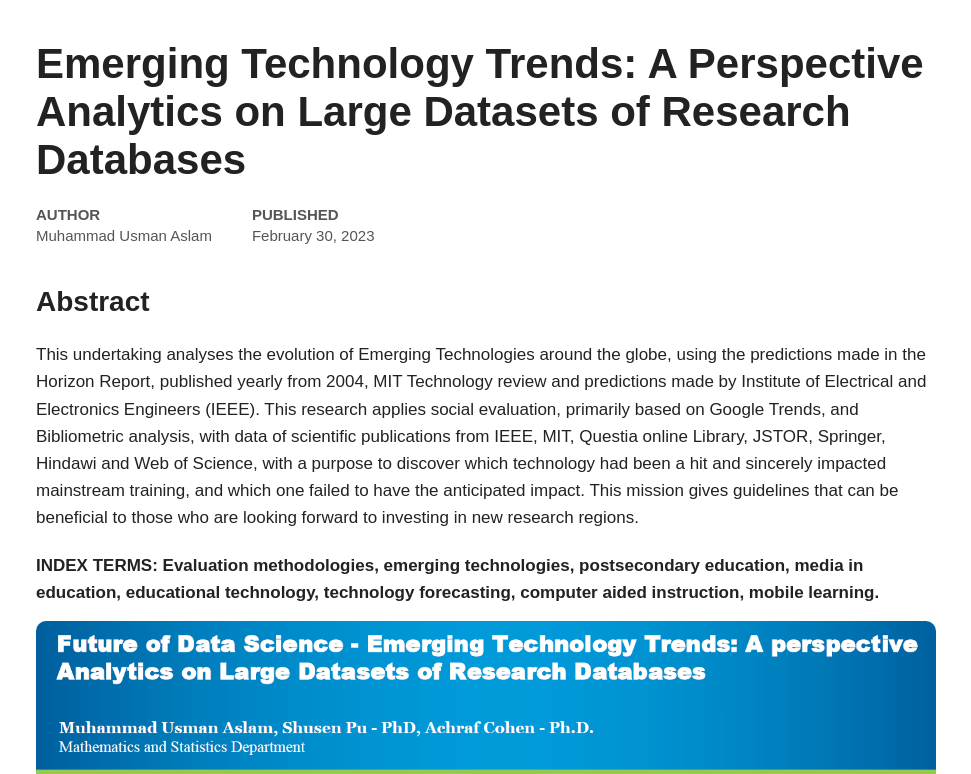
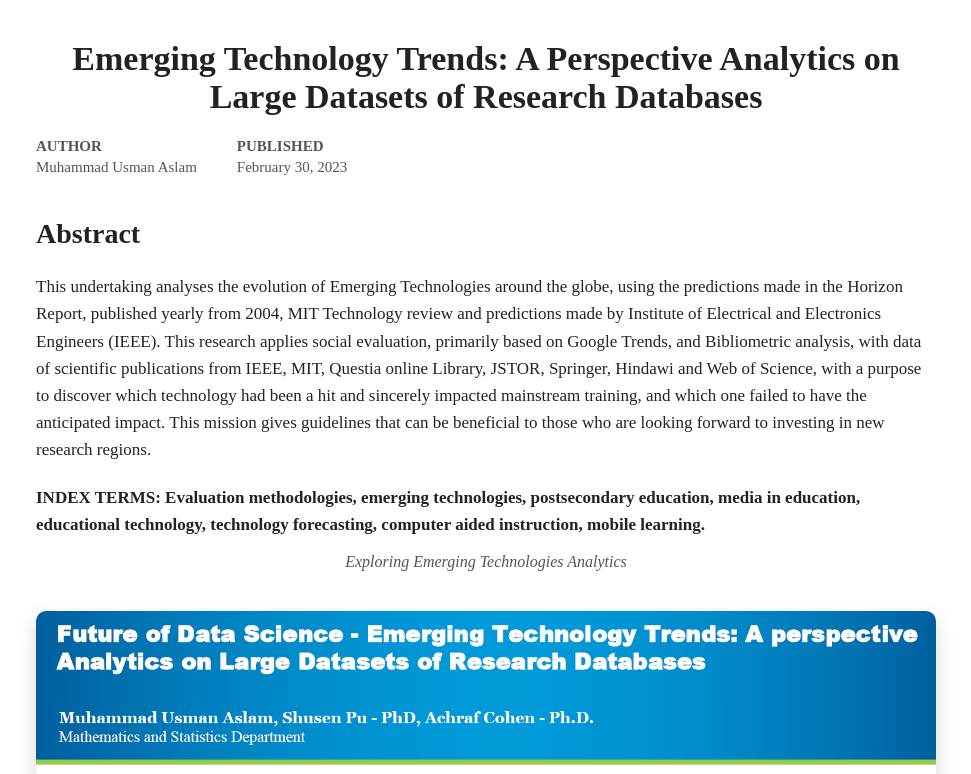
Before and after one commit to usmanaslam402/Emerging-Technology-trends, a plain HTML site: page index.html in a window 1280 px wide. Shown: the top 774 px of the page, without its empty margins (154-1125 px from the left). Drawn offline with Linux system fonts and the light colour scheme.

Commit message:
Update index.html

```diff
--- a/index.html
+++ b/index.html
@@ -12,6 +12,72 @@
             background: #ffffff;
             color: #222;
         }
+.image-container {
+    text-align: center;
+    margin-bottom: 40px;
+}
+body {
+    font-family: "Times New Roman", Times, serif;
+    margin: 0;
+    padding: 0;
+    background: #ffffff;
+    color: #222;
+}
+
+/* Smaller, elegant academic title */
+h1 {
+    font-size: 34px;  /* reduce size from 42px */
+    margin-bottom: 10px;
+    font-weight: bold;
+    font-family: "Times New Roman", Times, serif;
+}
+
+h2 {
+    font-size: 26px;
+    font-family: "Times New Roman", Times, serif;
+}
+
+.meta {
+    font-family: "Times New Roman", Times, serif;
+    display: flex;
+    gap: 40px;
+    margin: 20px 0;
+    color: #555;
+    font-size: 15px;
+}
+
+p {
+    font-size: 18px;
+    line-height: 1.6;
+    font-family: "Times New Roman", Times, serif;
+}
+
+.index-terms {
+    font-weight: bold;
+    font-size: 17px;
+    font-family: "Times New Roman", Times, serif;
+}
+
+.header-image {
+    max-width: 100%;
+    height: auto;
+    border-radius: 15px;
+    box-shadow: 0 8px 20px rgba(0,0,0,0.15);
+    transition: transform 0.25s ease, box-shadow 0.25s ease;
+}
+
+/* Hover effect */
+.header-image:hover {
+    transform: scale(1.02);
+    box-shadow: 0 12px 28px rgba(0,0,0,0.25);
+}
+
+.image-caption {
+    margin-top: 12px;
+    font-size: 16px;
+    color: #555;
+    font-style: italic;
+}
 .header-image {
     max-width: 100%;
     height: auto;
@@ -25,10 +91,13 @@
             padding: 0 20px;
         }
         h1 {
-            font-size: 42px;
-            margin-bottom: 10px;
-            font-weight: bold;
-        }
+    font-size: 34px;   /* smaller title */
+    margin-bottom: 10px;
+    font-weight: bold;
+    font-family: "Times New Roman", Times, serif;
+    text-align: center;   /* centers the heading */
+}
+
         .meta {
             display: flex;
             gap: 40px;
@@ -64,7 +133,7 @@
 <body>
 
 <div class="container">
-    <h1>Emerging Technology Trends: A Perspective Analytics on Large Datasets of Research Databases</h1>
+    <h1 style: >Emerging Technology Trends: A Perspective Analytics on Large Datasets of Research Databases</h1>
 
     <div class="meta">
         <div>
@@ -95,9 +164,15 @@
         educational technology, technology forecasting, computer aided instruction, mobile learning.
     </p>
 
+<div class="image-container">
+        <div class="image-caption">Exploring Emerging Technologies Analytics</div>
+</div>
 
 <!-- Inserted Image -->
     <img src="pic.png" alt="Research Image" class="header-image">
+<div class="image-container">
+        <div class="image-caption">Exploring Emerging Technologies Analytics</div>
+</div>
 
 
 	<img src="img-01.png" alt="Research Image" class="header-image">
```
